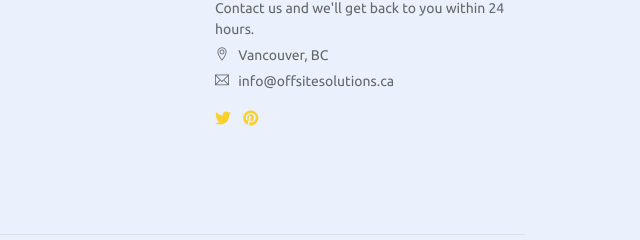
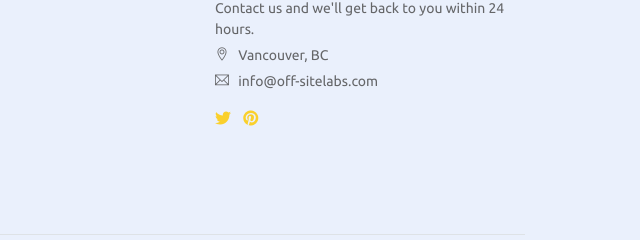
Before and after one commit to off-site-solutions/off-sites, a website: page index.html in a window 1280 px wide. Shown: the part 4991-5231 px from the top of the page, 640-1280 px from the left. Drawn offline with Linux system fonts and the light colour scheme.

Commit message:
Setting up official email

```diff
--- a/index.html
+++ b/index.html
@@ -268,7 +268,7 @@
             </p>
 
             <!-- Contact form -->
-            <form class="contact-form col-md-11 col-lg-9 mx-auto" action="https://formsubmit.co/c07ae89325853bcd22b7dfe677142e45" method="POST">
+            <form class="contact-form col-md-11 col-lg-9 mx-auto" action="https://formsubmit.co/info@off-sitelabs.com" method="POST">
                 <div class="form-row">
                     <!-- Honeypot -->
                     <input type="text" name="_honey" style="display: none;">
@@ -327,7 +327,7 @@
                     <li class="list-body">
                         <p>Contact us and we'll get back to you within 24 hours.</p>
                         <p><i class="ti-location-pin"></i> Vancouver, BC</p>
-                        <p><i class="ti-email"></i>  info@offsitesolutions.ca</p>
+                        <p><i class="ti-email"></i>  info@off-sitelabs.com</p>
                         <div class="social-links">
                             <a href="javascript:void(0)" class="link"><i class="ti-twitter-alt"></i></a>
                             <a href="javascript:void(0)" class="link"><i class="ti-pinterest-alt"></i></a>
```
